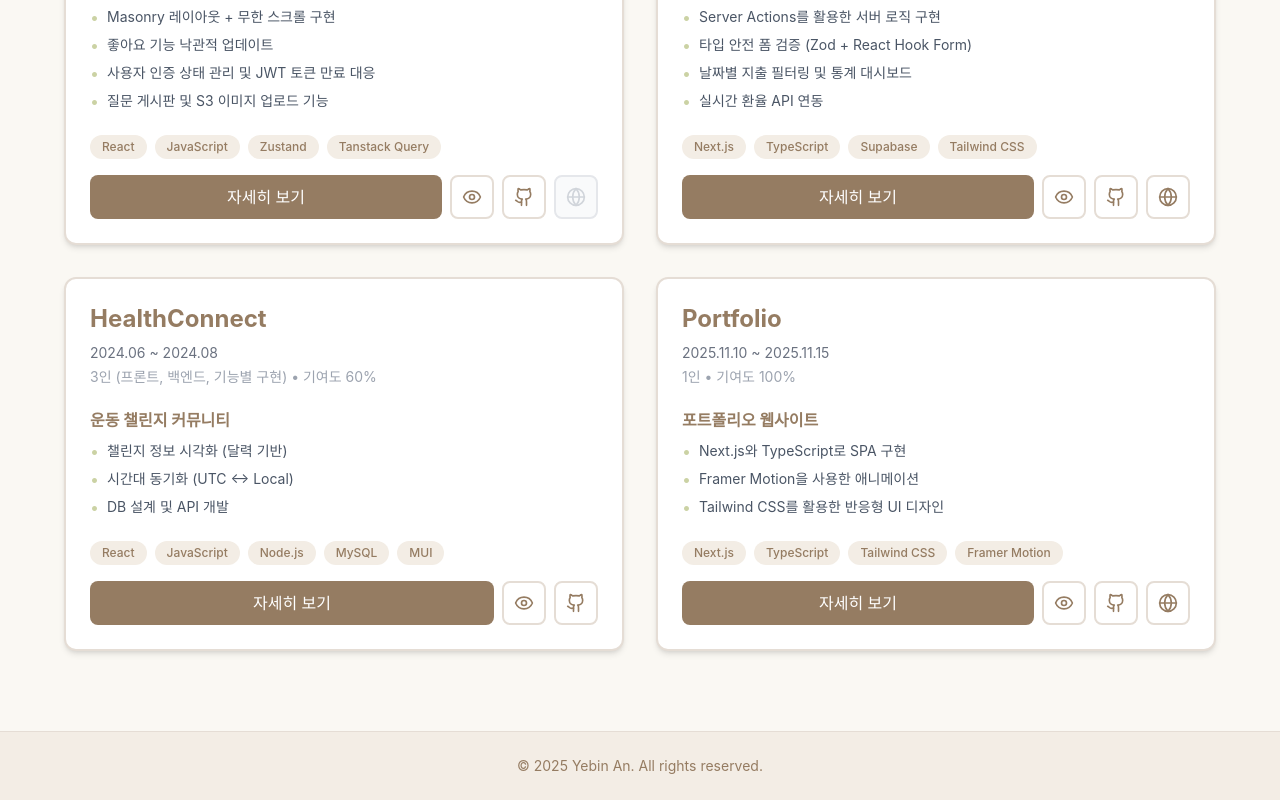
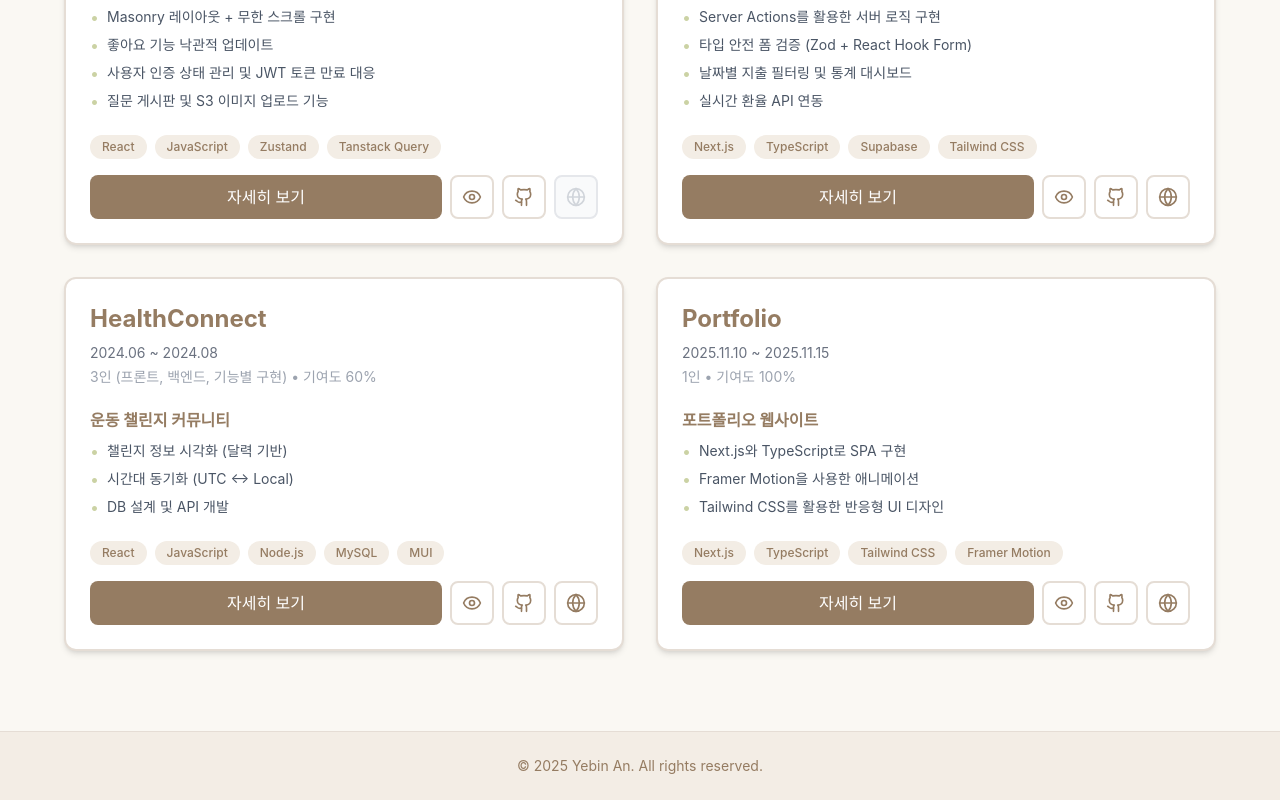
Before and after one commit to mewmaze/anyebin-portfolio, a Next.js app: page / in a window 1280 px wide. Shown: the part 2741-3541 px from the top of the page. Built offline with nearby package versions, Linux system fonts and the light colour scheme.

Commit message:
fix: healthconnect 배포 주소 변경

```diff
--- a/src/constants/projects.ts
+++ b/src/constants/projects.ts
@@ -254,7 +254,7 @@ export const projects = [
           "로컬 반응성과 서버 데이터의 일관성을 모두 확보하여 안정적인 상태 동기화 구조를 구현함.",
       },
     ] as const satisfies readonly TroubleShooting[],
-    link: "https://github.com/mewmaze/HealthConnect",
+    link: "https://health-connect-psi-blush.vercel.app/",
     github: "https://github.com/mewmaze/HealthConnect",
     image: "/healthconnect.png",
     screenshots: [
```
